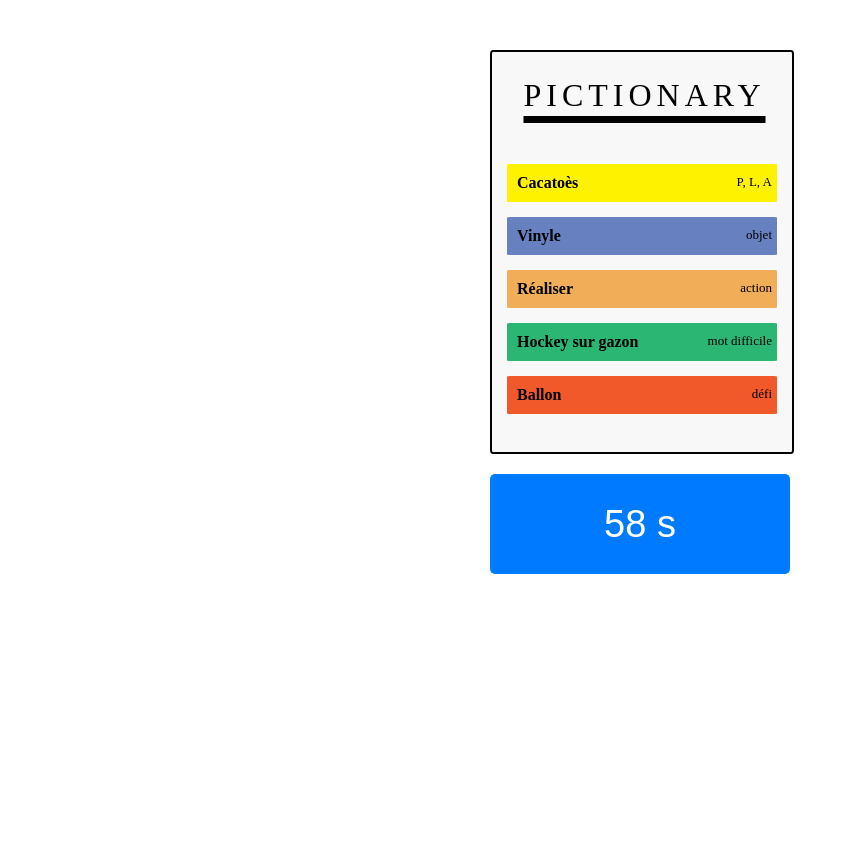
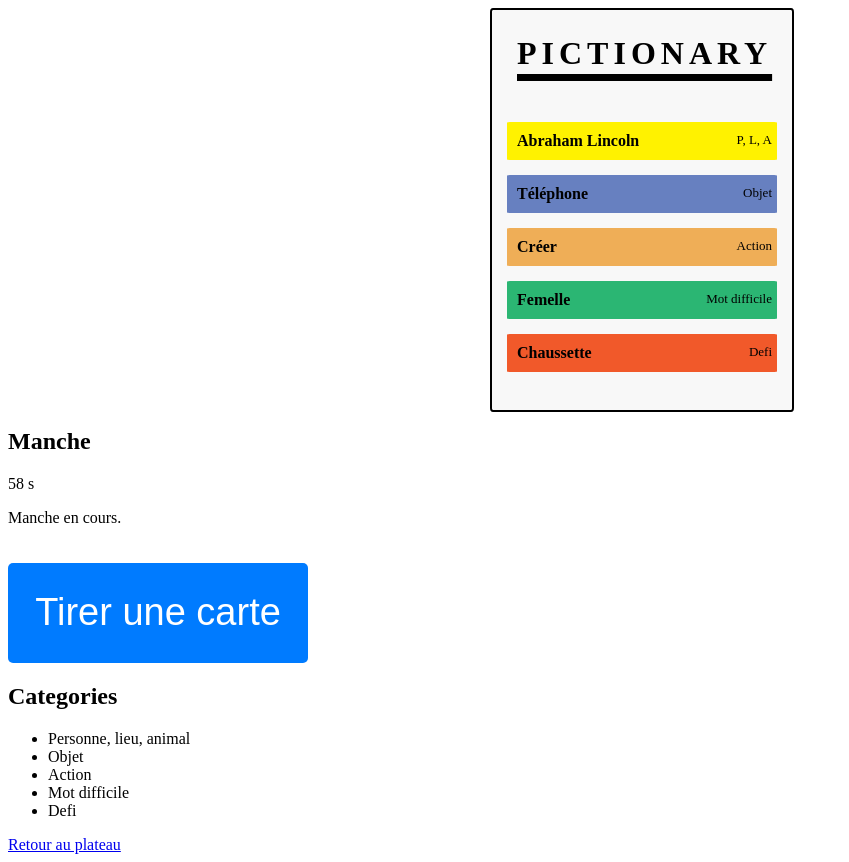
Before and after one commit to RaphaelVerdaguer/pictionary, a website with bundled scripts: page card/index.html in a window 1280 px wide. Both pictures are taken after a click on the button "Tirer une carte". Shown: the whole page, without its empty margins (0-849 px from the left). Before the commit the page ends 800 px from the top, so only its background shows below. Built offline with nearby package versions, Linux system fonts and the light colour scheme.

Commit message:
feat: refactor card draw flow

```diff
--- a/card/index.html
+++ b/card/index.html
@@ -1,115 +1,74 @@
 <!DOCTYPE html>
 <html lang="fr">
-
   <head>
-    <meta charset="UTF-8">
-    <meta name="viewport" content="width=device-width, initial-scale=1.0">
+    <meta charset="UTF-8" />
+    <meta name="viewport" content="width=device-width, initial-scale=1.0" />
     <title>Tirage de carte</title>
-    <link rel="stylesheet" href="../board/boardSquarePositions.css">
-    <link rel="stylesheet" href="../common/styles.css">
-    <link rel="stylesheet" href="styles.css">
+    <link rel="stylesheet" href="../common/styles.css" />
     <link rel="stylesheet" href="../common/boardMini.css" />
+    <link rel="stylesheet" href="styles.css" />
   </head>
 
   <body>
-    <div class="container">
+    <main class="card-page" aria-labelledby="card-title">
+      <section class="card-stage" aria-label="Carte Pictionary">
         <div class="flip-card">
-        <div class="flip-card-inner is-flipped">
+          <div class="flip-card-inner is-flipped" id="card">
             <div class="flip-card-front">
-            <div class="title">PICTIONARY</div>
+              <h1 class="title" id="card-title">PICTIONARY</h1>
               <div class="category yellow">
-              <div class="category-content"></div>
+                <div class="category-content" data-category="yellow"></div>
                 <div class="category-title">P, L, A</div>
               </div>
               <div class="category blue">
-              <div class="category-content"></div>
-              <div class="category-title">objet</div>
+                <div class="category-content" data-category="blue"></div>
+                <div class="category-title">Objet</div>
               </div>
               <div class="category orange">
-              <div class="category-content"></div>
-              <div class="category-title">action</div>
+                <div class="category-content" data-category="orange"></div>
+                <div class="category-title">Action</div>
               </div>
               <div class="category green">
-              <div class="category-content"></div>
-              <div class="category-title">mot difficile</div>
+                <div class="category-content" data-category="green"></div>
+                <div class="category-title">Mot difficile</div>
               </div>
               <div class="category red">
-              <div class="category-content"></div>
-              <div class="category-title">défi</div>
+                <div class="category-content" data-category="red"></div>
+                <div class="category-title">Defi</div>
               </div>
             </div>
             <div class="flip-card-back">
-            <div class="custom-shape">
-              <span class="border-span"></span>
-            </div>
-            <div id="game-board-mini">
-              <div class="game-square-mini" id="square-0"></div>
-              <div class="game-square-mini" id="square-1"></div>
-              <div class="game-square-mini" id="square-2"></div>
-              <div class="game-square-mini" id="square-3"></div>
-              <div class="game-square-mini" id="square-4"></div>
-              <div class="game-square-mini" id="square-5"></div>
-              <div class="game-square-mini" id="square-6"></div>
-              <div class="game-square-mini" id="square-7"></div>
-              <div class="game-square-mini" id="square-8"></div>
-              <div class="game-square-mini" id="square-9"></div>
-
-              <div class="game-square-mini" id="square-10"></div>
-              <div class="game-square-mini" id="square-11"></div>
-              <div class="game-square-mini" id="square-12"></div>
-              <div class="game-square-mini" id="square-13"></div>
-              <div class="game-square-mini" id="square-14"></div>
-              <div class="game-square-mini" id="square-15"></div>
-              <div class="game-square-mini" id="square-16"></div>
-              <div class="game-square-mini" id="square-17"></div>
-              <div class="game-square-mini" id="square-18"></div>
-              <div class="game-square-mini" id="square-19"></div>
-
-              <div class="game-square-mini" id="square-20"></div>
-              <div class="game-square-mini" id="square-21"></div>
-              <div class="game-square-mini" id="square-22"></div>
-              <div class="game-square-mini" id="square-23"></div>
-              <div class="game-square-mini" id="square-24"></div>
-              <div class="game-square-mini" id="square-25"></div>
-              <div class="game-square-mini" id="square-26"></div>
-              <div class="game-square-mini" id="square-27"></div>
-              <div class="game-square-mini" id="square-28"></div>
-              <div class="game-square-mini" id="square-29"></div>
-
-              <div class="game-square-mini" id="square-30"></div>
-              <div class="game-square-mini" id="square-31"></div>
-              <div class="game-square-mini" id="square-32"></div>
-              <div class="game-square-mini" id="square-33"></div>
-              <div class="game-square-mini" id="square-34"></div>
-              <div class="game-square-mini" id="square-35"></div>
-              <div class="game-square-mini" id="square-36"></div>
-              <div class="game-square-mini" id="square-37"></div>
-              <div class="game-square-mini" id="square-38"></div>
-              <div class="game-square-mini" id="square-39"></div>
-
-              <div class="game-square-mini" id="square-40"></div>
-              <div class="game-square-mini" id="square-41"></div>
-              <div class="game-square-mini" id="square-42"></div>
-              <div class="game-square-mini" id="square-43"></div>
-              <div class="game-square-mini" id="square-44"></div>
-              <div class="game-square-mini" id="square-45"></div>
-              <div class="game-square-mini" id="square-46"></div>
-              <div class="game-square-mini" id="square-47"></div>
-              <div class="game-square-mini" id="square-48"></div>
-              <div class="game-square-mini" id="square-49"></div>
-
-              <div class="game-square-mini" id="square-50"></div>
-              <div class="game-square-mini" id="square-51"></div>
-              <div class="game-square-mini" id="square-52"></div>
-              <div class="game-square-mini" id="square-53"></div>
-              <div class="game-square-mini" id="square-54"></div>
+              <div class="custom-shape" aria-hidden="true"></div>
+              <div id="game-board-mini" aria-hidden="true"></div>
             </div>
           </div>
         </div>
-        <button class="drawButton">Tirer une carte</button>
-      </div>
+      </section>
 
-      <script src="script.js"></script>
+      <aside class="card-panel" aria-label="Controle des cartes">
+        <section class="timer-panel" aria-live="polite">
+          <h2>Manche</h2>
+          <p class="timer-value" id="timer-value">60 s</p>
+          <p class="card-status" id="card-status">Chargement des cartes...</p>
+          <button class="drawButton primary-action" id="draw-card" type="button" disabled>
+            Tirer une carte
+          </button>
+        </section>
+
+        <section class="card-help" aria-label="Categories">
+          <h2>Categories</h2>
+          <ul>
+            <li><span class="legend-swatch yellow"></span>Personne, lieu, animal</li>
+            <li><span class="legend-swatch blue"></span>Objet</li>
+            <li><span class="legend-swatch orange"></span>Action</li>
+            <li><span class="legend-swatch green"></span>Mot difficile</li>
+            <li><span class="legend-swatch red"></span>Defi</li>
+          </ul>
+          <a class="board-link" href="../board/">Retour au plateau</a>
+        </section>
+      </aside>
+    </main>
+
+    <script type="module" src="script.js"></script>
   </body>
-
 </html>
--- a/card/script.js
+++ b/card/script.js
@@ -1,170 +1,134 @@
-// Ajout d'une méthode pour stopper et réinitialiser un Audio
-Audio.prototype.stop = function () {
-  this.pause();
-  this.currentTime = 0;
-};
+import { drawCard, capitalizeFirstLetter } from "../common/domain/cards.js";
+import { getBoardSquares } from "../common/domain/board.js";
+import { loadCategories } from "../common/infrastructure/categoriesRepository.js";
+import { createAudio, stopAudio } from "../common/infrastructure/audio.js";
 
-// Variables globales
-let beepSound;
-let timer;
-let beepInterval;
-const beepFileName = "./beep-21.mp3";
 const TIMER_DURATION = 60;
 const SHOW_CARD_DELAY = 5;
-const categoriesTitle = {
-  yellow: "personne, lieu ou animal",
-  blue: "objet",
-  orange: "action",
-  green: "mot difficile",
-  red: "défi",
-};
-let categories;
+const BEEP_FILE = "./beep-21.mp3";
 
-// Préparer les éléments DOM
-const card = document.querySelector(".flip-card-inner");
-const drawButton = document.querySelector(".drawButton");
+let categories = null;
+let timerId = null;
+let revealTimeoutId = null;
+let timeRemaining = TIMER_DURATION;
+let beepSound = null;
 
-// Fonction principale appelée lors du chargement du document
-document.addEventListener("DOMContentLoaded", function () {
-  beepSound = new Audio(beepFileName); // Charger le fichier audio
-  fetchCategories(); // Charger les catégories JSON
-  addEventListeners(); // Ajouter les événements nécessaires
-});
+const card = document.getElementById("card");
+const drawButton = document.getElementById("draw-card");
+const timerValue = document.getElementById("timer-value");
+const statusMessage = document.getElementById("card-status");
+const miniBoard = document.getElementById("game-board-mini");
 
-// Charger les catégories depuis le fichier JSON
-function fetchCategories() {
-  const xhr = new XMLHttpRequest();
-  xhr.open("GET", "./categories.json", true);
-  xhr.responseType = "json";
+async function init() {
+  renderMiniBoard();
+  bindEvents();
+  beepSound = createAudio(BEEP_FILE);
 
-  xhr.onload = function () {
-    if (xhr.status === 200) {
-      categories = xhr.response;
-      console.log(categories); // Pour debug
-    } else {
-      console.error("Erreur lors du chargement du fichier JSON");
-    }
-  };
-
-  xhr.onerror = function () {
-    console.error("Erreur réseau lors du chargement du fichier JSON");
-  };
-
-  xhr.send();
+  try {
+    categories = await loadCategories("./categories.json");
+    statusMessage.textContent = "Cartes pretes.";
+    drawButton.disabled = false;
+  } catch (error) {
+    statusMessage.textContent = error.message;
+    drawButton.disabled = true;
+  }
 }
 
-// Ajouter les gestionnaires d'événements
-function addEventListeners() {
-  card.addEventListener("click", toggleCardWithDelay);
-  drawButton.addEventListener("click", drawCard);
+function bindEvents() {
+  card.addEventListener("click", toggleCard);
+  drawButton.addEventListener("click", handleDrawCard);
 }
 
-// Afficher une nouvelle carte
-function drawCard() {
-  if (!categories) {
-    console.error("Les catégories ne sont pas encore chargées.");
-    return;
-  }
-  toggleCardWithDelay();
-  drawButton.disabled = true; // Désactiver le bouton
-  startTimer(TIMER_DURATION); // Démarrer le minuteur
-  displayRandomCard(); // Afficher une carte aléatoire
+function renderMiniBoard() {
+  const fragment = document.createDocumentFragment();
+
+  getBoardSquares().forEach((square) => {
+    const cell = document.createElement("span");
+    cell.className = `game-square-mini ${square.category}`;
+    cell.style.gridColumn = String(square.column);
+    cell.style.gridRow = String(square.row);
+    fragment.append(cell);
+  });
+
+  miniBoard.append(fragment);
 }
 
-// Générer et afficher une carte aléatoire
-function displayRandomCard() {
-  const cardData = {};
+function handleDrawCard() {
+  if (!categories) return;
 
-  for (const [color, category] of Object.entries(categories)) {
-    const randomIndex = Math.floor(Math.random() * category.length);
-    cardData[color] = category[randomIndex];
-  }
-
-  updateCardDisplay(cardData);
+  clearRunningTimers();
+  updateCardDisplay(drawCard(categories));
+  revealCardWithDelay();
+  startTimer(TIMER_DURATION);
+  statusMessage.textContent = "Manche en cours.";
+  drawButton.disabled = true;
 }
 
-// Mettre à jour l'affichage de la carte avec les données générées
 function updateCardDisplay(cardData) {
   for (const [color, value] of Object.entries(cardData)) {
-    const contentElement = document
-      .getElementsByClassName(color)[0]
-      .getElementsByClassName("category-content")[0];
+    const contentElement = document.querySelector(`[data-category="${color}"]`);
     contentElement.textContent = capitalizeFirstLetter(value);
   }
 }
 
-// Basculer la carte avec un délai
-function toggleCardWithDelay() {
-  flipCard();
-  setTimeout(flipCard, SHOW_CARD_DELAY * 1000);
+function revealCardWithDelay() {
+  card.classList.remove("is-flipped");
+  revealTimeoutId = setTimeout(() => {
+    card.classList.add("is-flipped");
+  }, SHOW_CARD_DELAY * 1000);
 }
 
-// Basculer l'état "flippé" de la carte
-function flipCard() {
+function toggleCard() {
   card.classList.toggle("is-flipped");
 }
 
-// Démarrer le minuteur et gérer les bips
 function startTimer(duration) {
-  let timeRemaining = duration;
+  timeRemaining = duration;
+  renderTimer();
 
-  drawButton.textContent = `${timeRemaining} s`;
+  timerId = setInterval(() => {
+    timeRemaining -= 1;
+    renderTimer();
 
-  timer = setInterval(() => {
-    timeRemaining--;
-
-    updateTimerDisplay(timeRemaining);
-    handleTimerEvents(timeRemaining);
+    if (timeRemaining <= 10 && timeRemaining > 0) {
+      playBeep();
+    }
 
     if (timeRemaining <= 0) {
-      clearInterval(timer);
-      resetDrawButton();
+      finishTimer();
     }
   }, 1000);
 }
 
-// Mettre à jour l'affichage du temps restant
-function updateTimerDisplay(timeRemaining) {
-  drawButton.textContent = `${timeRemaining} s`;
+function renderTimer() {
+  timerValue.textContent = `${timeRemaining} s`;
+  timerValue.classList.toggle("timer-danger", timeRemaining <= 10);
+}
 
-  if (timeRemaining < 10) {
-    toggleButtonRedEffect();
-  } else {
-    drawButton.classList.remove("button-red");
+function finishTimer() {
+  clearRunningTimers();
+  drawButton.disabled = false;
+  statusMessage.textContent = "Temps ecoule. Vous pouvez tirer une nouvelle carte.";
+  timerValue.classList.remove("timer-danger");
+}
+
+function clearRunningTimers() {
+  if (timerId) {
+    clearInterval(timerId);
+    timerId = null;
+  }
+
+  if (revealTimeoutId) {
+    clearTimeout(revealTimeoutId);
+    revealTimeoutId = null;
   }
 }
 
-// Gérer les événements du minuteur
-function handleTimerEvents(timeRemaining) {
-  if (timeRemaining <= 10) {
-    playBeep();
-  }
+function playBeep() {
+  stopAudio(beepSound);
+  beepSound.play().catch(() => {
+    statusMessage.textContent = "Le son est bloque par le navigateur.";
+  });
 }
 
-// Jouer un son de bip
-function playBeep() {
-  if (beepSound) {
-    beepSound.stop();
-    beepSound.play().catch((error) => {
-      console.error("Erreur lors de la lecture du bip :", error);
-    });
-  }
-}
-
-// Réinitialiser l'état du bouton de tirage
-function resetDrawButton() {
-  clearInterval(beepInterval); // Arrêter les bips accélérés
-  drawButton.disabled = false;
-  drawButton.textContent = "Tirer une carte";
-  drawButton.classList.remove("button-red");
-}
-
-// Ajouter ou retirer l'effet rouge sur le bouton
-function toggleButtonRedEffect() {
-  drawButton.classList.toggle("button-red");
-}
-
-// Capitaliser la première lettre d'une chaîne
-function capitalizeFirstLetter(string) {
-  return string.charAt(0).toUpperCase() + string.slice(1);
-}
+document.addEventListener("DOMContentLoaded", init);
```
Also changed, not shown: card/flipCard.js (deleted, +0 -8 lines). Lines whose indentation alone changed are shown as unchanged.
